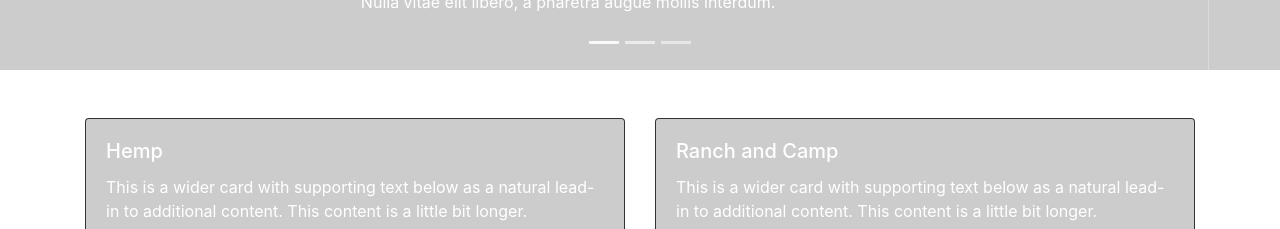
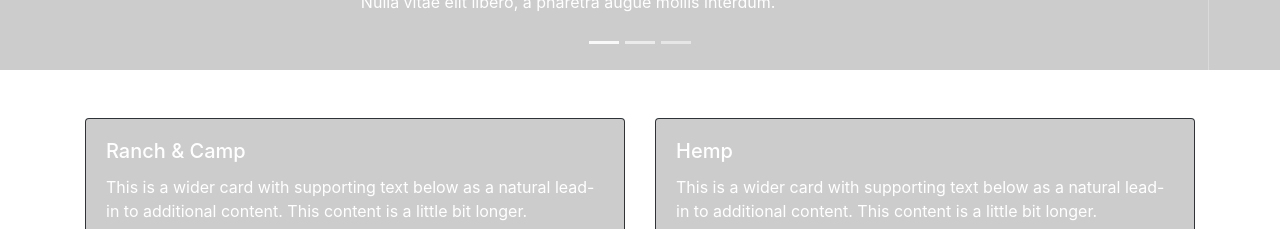
Before and after one commit to brandub/mount-joseph-hemp, a website: page index.html in a window 1280 px wide. Shown: the part 900-1129 px from the top of the page. Drawn offline with nearby package versions, Linux system fonts and the light colour scheme; placeholder pictures from the web are drawn by us.

```diff
--- a/index.html
+++ b/index.html
@@ -88,7 +88,7 @@
                 <div class="card bg-dark text-white">
                     <img src="https://via.placeholder.com/70x40" class="card-img" alt="...">
                     <div class="card-img-overlay">
-                        <h5 class="card-title">Hemp</h5>
+                        <h5 class="card-title">Ranch & Camp</h5>
                         <p class="card-text">This is a wider card with supporting text below as a natural lead-in to
                             additional
                             content. This content is a little bit longer.</p>
@@ -100,7 +100,7 @@
                 <div class="card bg-dark text-white">
                     <img src="https://via.placeholder.com/70x40" class="card-img" alt="...">
                     <div class="card-img-overlay">
-                        <h5 class="card-title">Ranch and Camp</h5>
+                        <h5 class="card-title">Hemp</h5>
                         <p class="card-text">This is a wider card with supporting text below as a natural lead-in to
                             additional
                             content. This content is a little bit longer.</p>
```
